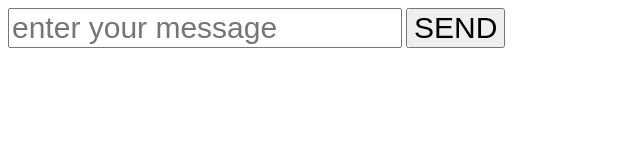
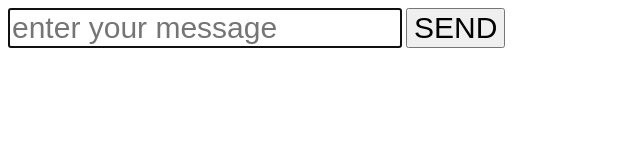
Before and after one commit to zorvios/zorvios.github.io, a plain HTML site: page request/index.html in a window 1280 px wide. Shown: the whole page, without its empty margins (0-640 px from the left). Drawn offline with Linux system fonts and the light colour scheme.

Commit message:
Update index.html

```diff
--- a/request/index.html
+++ b/request/index.html
@@ -7,7 +7,7 @@
 <body>
 
   <form onsubmit="fire();" action="javascript:void(0);">
-    <input type="text" class="form-control" placeholder="enter your message" name="textbox" id="textbox"/>
+    <input type="text" class="form-control" placeholder="enter your message" name="textbox" id="textbox" autofocus />
     <input type="button" oonclick="fire();" value="SEND" id="SENDBtn"/>
   </form>
 
```
